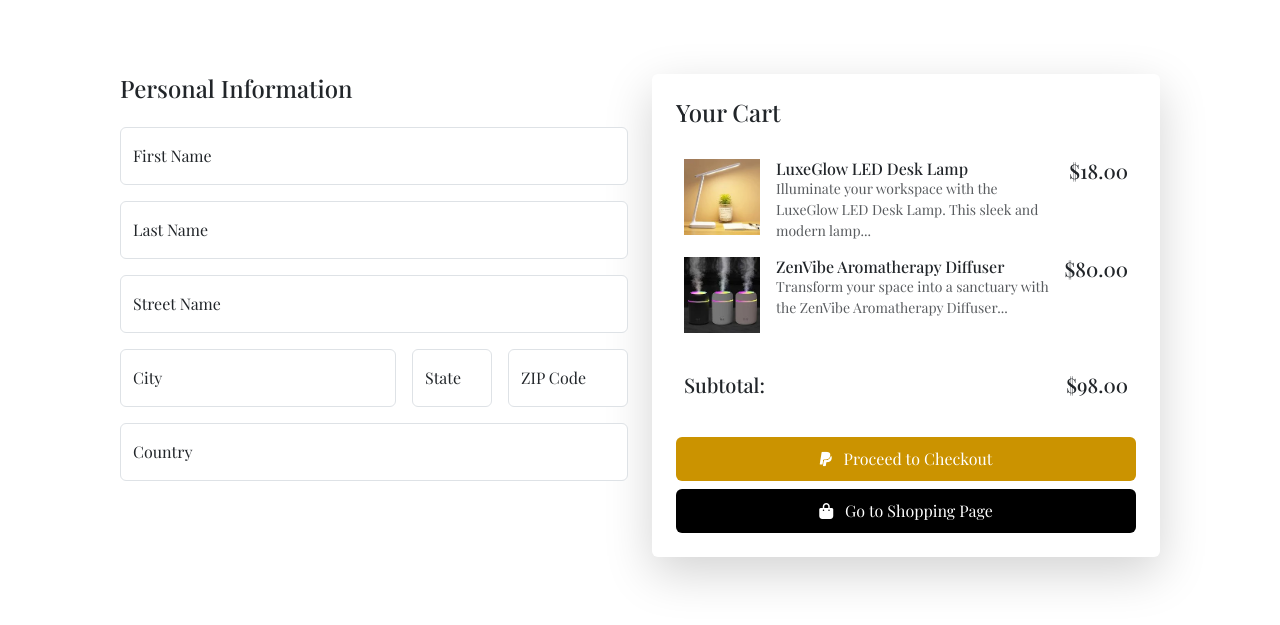
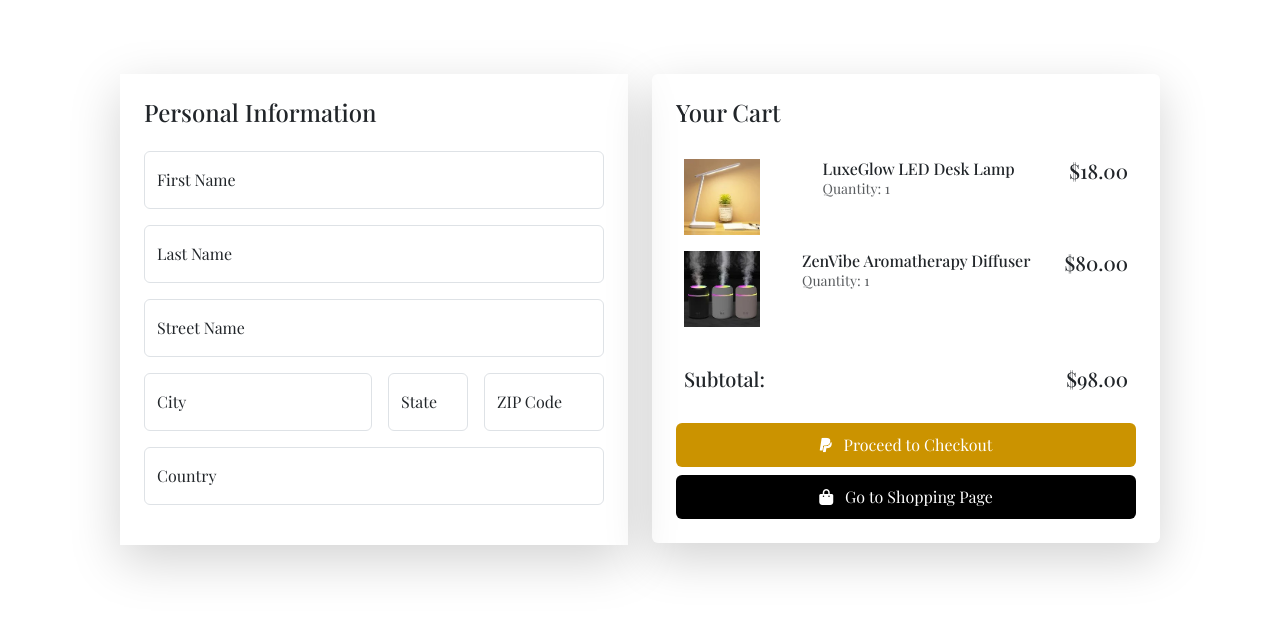
Before and after one commit to keatonmurray/ci_payment_hmvc, a CodeIgniter app: page /database/index.php/pay/index in a window 1280 px wide. Shown: the top 625 px of the page. Run offline with CodeIgniter, Linux system fonts and the light colour scheme; some libraries are stand-ins or nearby versions; some web fonts are replaced.

Commit message:
improvised UI

```diff
--- a/application/modules/pay/views/index.php
+++ b/application/modules/pay/views/index.php
@@ -6,6 +6,7 @@
             <form action="<?php echo base_url('index.php/pay/store'); ?>" method="POST">
                 <div class="row py-4">
                     <div class="col-12 col-md-6">
+                        <div class="shadow-lg p-4 border-rounded">
                             <h4 id="form-title" class="text-start mb-4">Personal Information</h4>
                             <input type="hidden" name="amount" value="148" readonly>
                             <div class="form-floating mb-3">
@@ -39,6 +40,7 @@
                                 <label for="country">Country</label>
                             </div>
                         </div>
+                    </div>
                     <div class="col-12 col-md-6">
                         <div class="list-group shadow-lg p-4 border-rounded">
                             <h4 id="form-title" class="text-start mb-4">Your Cart</h4>
@@ -46,7 +48,7 @@
                                 <img src="<?php echo base_url('assets/images/product1.webp'); ?>" alt="Product Image">
                                 <div class="ms-2">
                                     <h6 class="mb-0">LuxeGlow LED Desk Lamp</h6>
-                                    <p id="product-description" class="mb-0 opacity-75">Illuminate your workspace with the LuxeGlow LED Desk Lamp. This sleek and modern lamp...</p>
+                                    <p id="product-description" class="mb-0 opacity-75">Quantity: 1</p>
                                 </div>
                                 <h5 class="text-nowrap">$18.00</small>
                             </div>
@@ -54,7 +56,7 @@
                             <img src="<?php echo base_url('assets/images/product2.webp'); ?>" alt="Product Image">
                                 <div class="ms-2">
                                     <h6 class="mb-0">ZenVibe Aromatherapy Diffuser</h6>
-                                    <p id="product-description" class="mb-0 opacity-75">Transform your space into a sanctuary with the ZenVibe Aromatherapy Diffuser...</p>
+                                    <p id="product-description" class="mb-0 opacity-75">Quantity: 1</p>
                                 </div>
                                 <h5 class="text-nowrap">$80.00</small>
                             </div>
@@ -64,7 +66,7 @@
                                 </div>
                                 <h5 class="text-nowrap">$98.00</small>
                             </div>
-                            <button type="submit" class="btn custom-button mt-4">
+                            <button type="submit" class="btn custom-button mt-3">
                                 <i class="fa-brands fa-paypal me-2"></i>
                                 Proceed to Checkout
                             </button>
```
Lines whose indentation alone changed are shown as unchanged.
